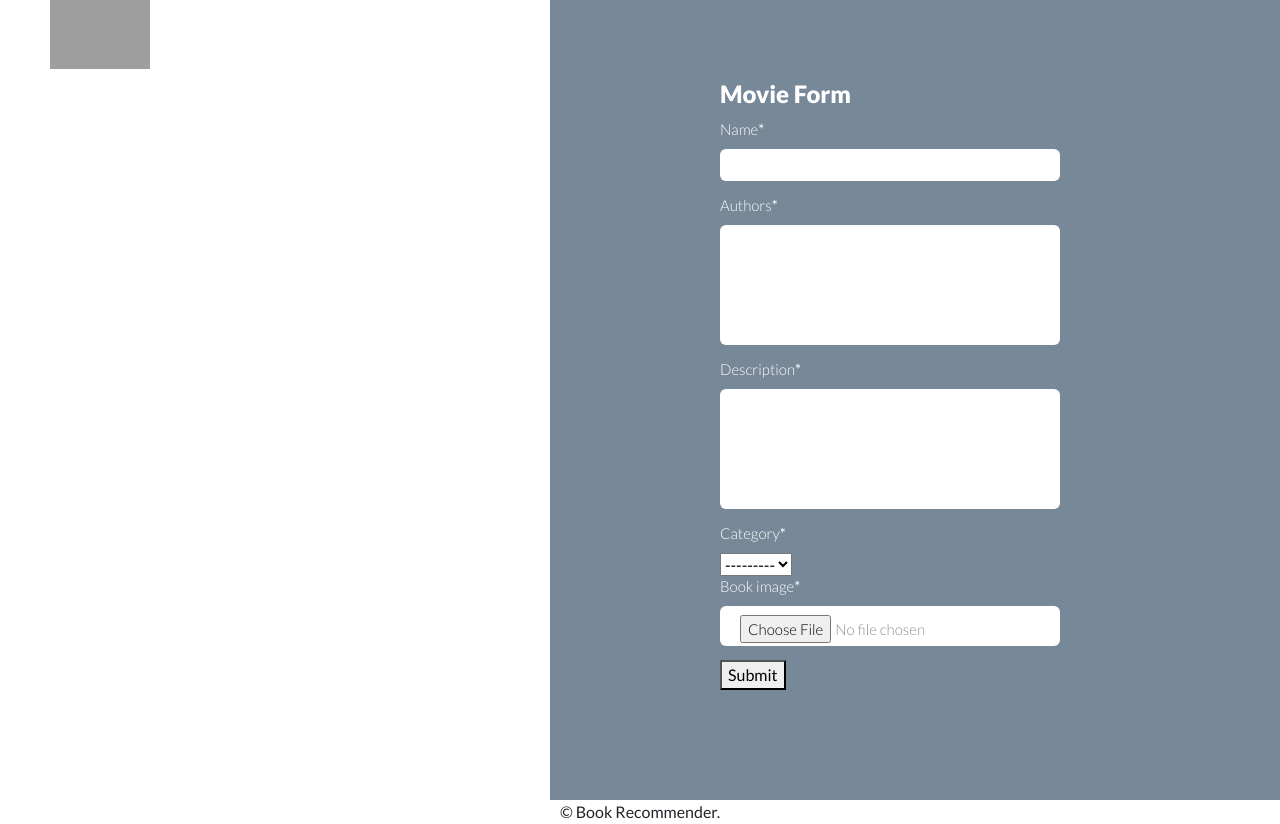
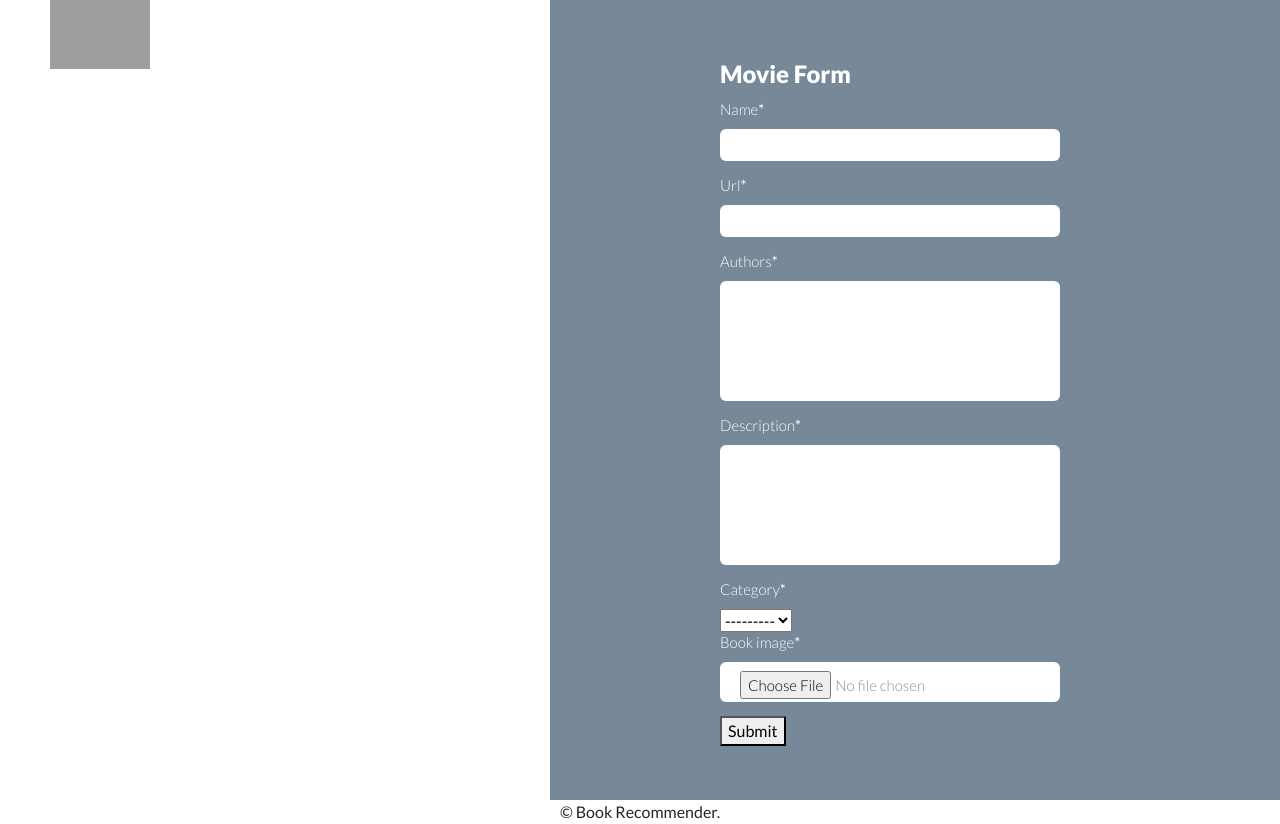
Before and after one commit to Sushmi-pal/movie_recommendation, a Django app: page /books/myitems/ in a window 1280 px wide; the page is wider, and only the part inside the window is pictured. Shown: the part 56-880 px from the top of that part. Run offline with Django 4.2, Linux system fonts and the light colour scheme; data that the repository does not hold is empty; parts of the project's set-up code (start-up, migrations or seed data) failed here and were passed over; some libraries are stand-ins or nearby versions; grey boxes are pictures that could not be loaded.

Commit message:
Added URLField

```diff
--- a/books/forms.py
+++ b/books/forms.py
@@ -6,5 +6,5 @@ from .models import Books
 class BookForm(forms.ModelForm):
     class Meta:
         model = Books
-        fields = ['name', 'authors', 'description', 'category', 'book_image']
-        exclude=['info_user']
+        fields = ['name', 'url', 'authors', 'description', 'category', 'book_image']
+        exclude = ['info_user']
--- a/books/models.py
+++ b/books/models.py
@@ -11,6 +11,7 @@ class Books(models.Model):
     authors = models.TextField()
     description = models.TextField()
     category = models.ForeignKey(Category, on_delete=models.CASCADE)
+    url = models.URLField(max_length=300)
     info_user = models.ForeignKey(User, on_delete=models.CASCADE)
     book_image = models.ImageField(upload_to='book_pic', default="book_pic/default.png")
 
--- a/books/templates/books/books_detail.html
+++ b/books/templates/books/books_detail.html
@@ -411,6 +411,7 @@ img {
                         </div>
                         <div class="article-title">
                             <h2>{{object.name}}</h2>
+                            <p>{{ object.url }}</p>
                             <div class="media">
                                 <div class="avatar">
                                     <img src="{{object.info_user.profile.image.url}}" title="" alt="">
--- a/books/templates/books/recently_added_base.html
+++ b/books/templates/books/recently_added_base.html
@@ -32,6 +32,7 @@
                         <img class="card__thumb" src="{{ booksdetail.info_user.profile.image.url }}" alt=""/>
                         <div class="card__header-text">
                             <h3 class="card__title">{{ booksdetail.name }}</h3>
+                            <span class="card__status">{{ booksdetail.url }}</span>
                             <span class="card__status">{{ booksdetail.category }}</span>
                             <span class="card__status">Posted By: {{ booksdetail.info_user.username }}</span>
                         </div>
--- a/books/templates/books/search.html
+++ b/books/templates/books/search.html
@@ -38,6 +38,7 @@
                                 <img class="card__thumb" src="https://i.imgur.com/7D7I6dI.png" alt=""/>
                                 <div class="card__header-text">
                                     <h3 class="card__title">{{ booksdetail.name }}</h3>
+                                    <span class="card__status">{{ booksdetail.url }}</span>
                                     <span class="card__status">{{ booksdetail.category }}</span>
                                     <span class="card__status">Posted By: {{ booksdetail.info_user.username }}</span>
                                 </div>
```
Also changed, not shown: books/migrations/0001_initial.py, notifications/migrations/0001_initial.py, notifications/migrations/0002_alter_notification_created_at.py (deleted), user/migrations/0001_initial.py.
